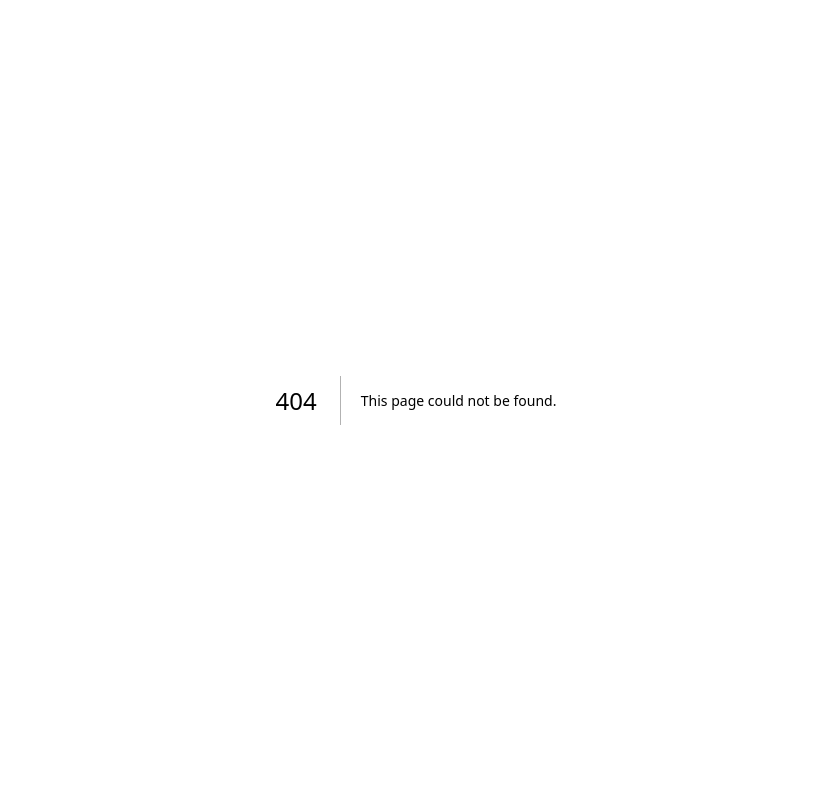
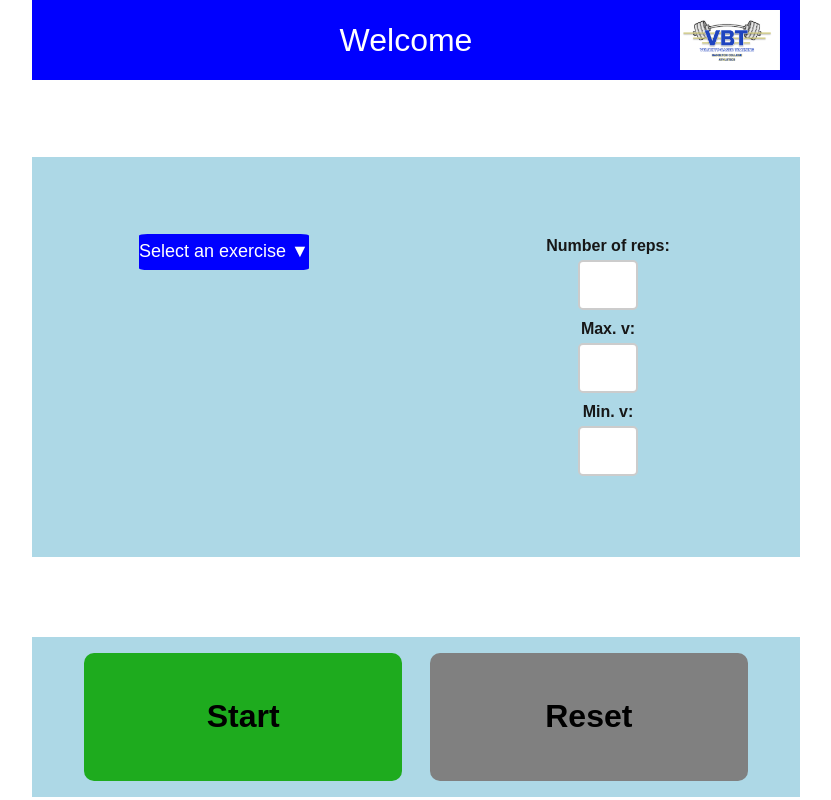
Before and after one commit to pdm21/VBT, a Next.js app in the folder frontend/: page /home in a window 1280 px wide. Before the commit this address had no page. Shown: the whole page, without its empty margins (224-1055 px from the left). Built offline with nearby package versions, Linux system fonts and the light colour scheme.

Commit message:
button to return to home

```diff
--- a/frontend/src/app/page.tsx
+++ b/frontend/src/app/home/page.tsx
@@ -1,14 +1,37 @@
 "use client";
 import { useState } from "react";
-import Dropdown from "./components/Dropdown";
-import MetricInput from "./components/MetricInput";
-import styles from "./styles/page.module.css"
+import { useRouter } from "next/navigation" // next.js navigatioon
+import Dropdown from "../components/Dropdown";
+import MetricInput from "../components/MetricInput";
+import styles from "./Home.module.css"
 
 export default function Home() {
+  const router = useRouter();
+
   const [selectedOption, setSelectedOption] = useState<string | null>(null);
   const [numReps, setNumReps] = useState("");
   const [maxVelocity, setMaxVelocity] = useState("");
   const [minVelocity, setMinVelocity] = useState("");
+
+  const handleStart = () => {
+    // 1. check that no fields are empty
+    if (!selectedOption || !numReps || !maxVelocity || !minVelocity) {
+      alert("Please fill in all fields before starting!")
+      return;
+    }
+
+    // 2. check that no values are negative
+    const reps = Number(numReps);
+    const maxV = Number(maxVelocity);
+    const minV = Number(minVelocity);
+
+    if (reps < 0 || maxV < 0 || minV < 0) {
+      alert("Values may not be negative. Please provide valid values for reps, maxV and minV");
+      return;
+    }
+
+    router.push("/dashboard")
+  }
 
   return (
     <main>
@@ -50,8 +73,13 @@ export default function Home() {
 
       {/* Bottom Div */}
       <div className={styles.bottomDiv}>
-        <button className={styles.startButton}>Start</button>
-        <button className={styles.resetButton}>Reset</button>
+        <button className={styles.startButton} onClick={handleStart}>Start</button> {/* ✅ Calls handleStart */}
+        <button className={styles.resetButton} onClick={() => {
+          setSelectedOption(null);
+          setNumReps("");
+          setMaxVelocity("");
+          setMinVelocity("");
+        }}>Reset</button>
       </div>
     </main>
   );
```
Also changed, not shown: frontend/src/app/dashboard/page.tsx (+17 -1 lines), frontend/src/app/home/Home.module.css (renamed from frontend/src/app/styles/page.module.css), frontend/src/app/pages/Dashboard.tsx (deleted), frontend/src/app/pages/DashboardLandscape.tsx (deleted), frontend/src/app/pages/DashboardPortrait.tsx (deleted), frontend/src/app/styles/dashboard.module.css (deleted).
